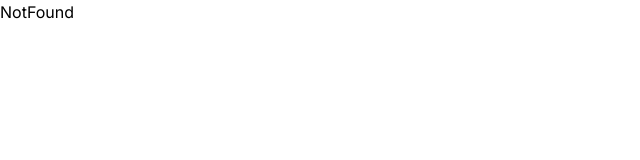
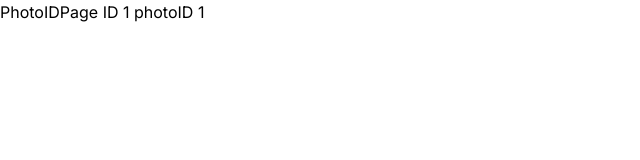
Before and after one commit to sunilhn27/nextjs-basics-ts, a Next.js app: page /users/1/photos/1 in a window 1280 px wide. Before the commit this address had no page. Shown: the top 160 px of the page, without its empty margins (0-640 px from the left). Built offline with nearby package versions, Linux system fonts and the light colour scheme.

Commit message:
Added nested routes

```diff
--- /dev/null
+++ b/src/app/(users)/users/[id]/photos/[photoId]/page.tsx
@@ -0,0 +1,11 @@
+import React from "react";
+
+interface Props {
+  params: { id: number; photoId: number };
+}
+
+function PhotoIDPage({ params }: Props) {
+  return <div>PhotoIDPage ID {params.id} photoID {params.photoId}</div>;
+}
+
+export default PhotoIDPage;
```
